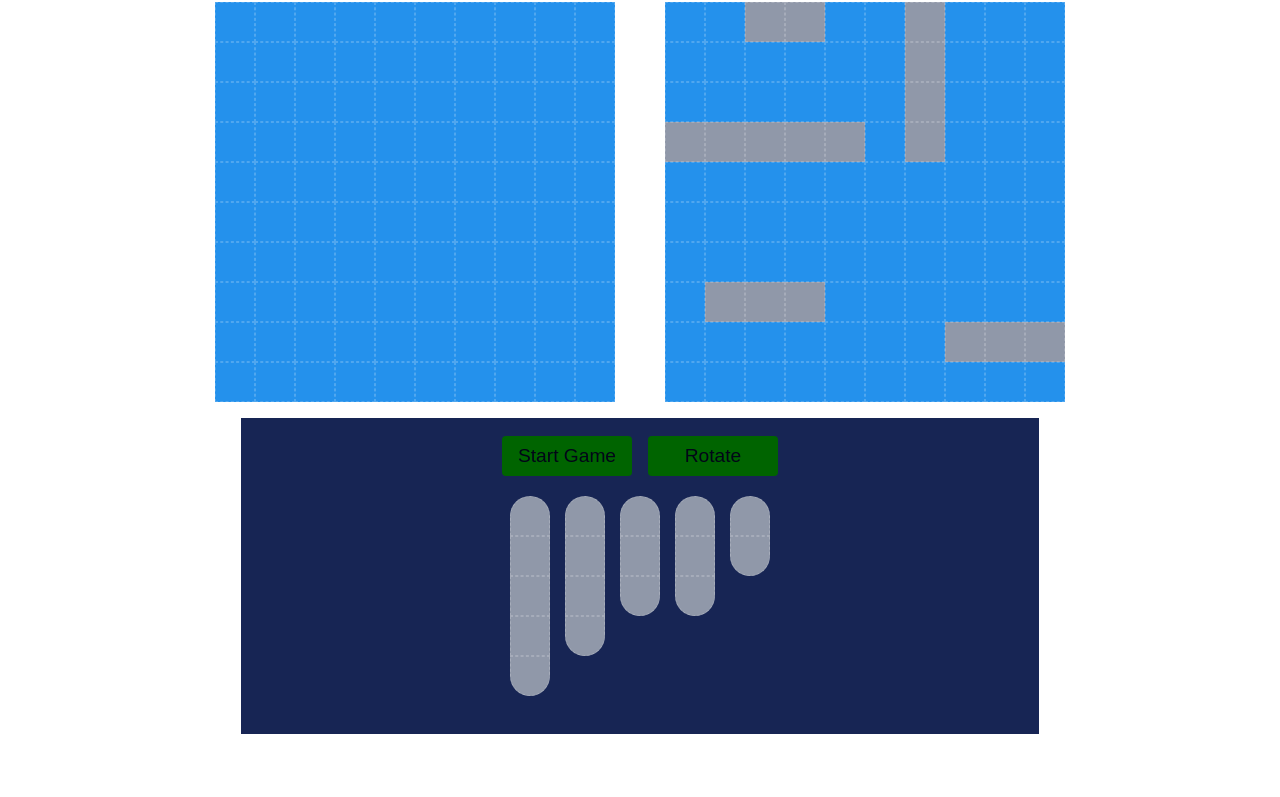
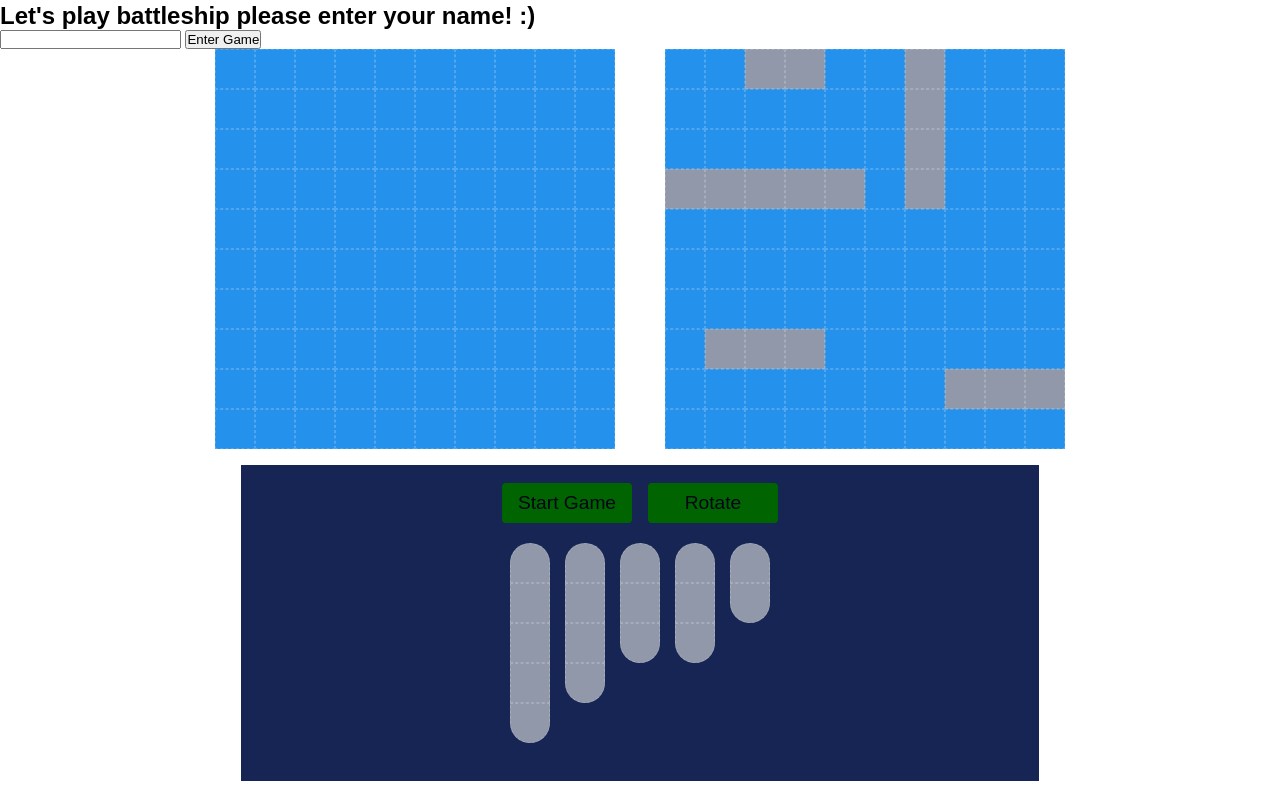
Before and after one commit to BrandonLunaCastro/Battleship-Game-2.0, a website built with webpack: page src/index.html in a window 1280 px wide. Shown: the part 120-917 px from the top of the page. Before the commit the page ends 870 px from the top, so only its background shows below. Built offline with nearby package versions, Linux system fonts and the light colour scheme; a web font is replaced by a local one.

Commit message:
feat: add article start window

```diff
--- a/src/index.html
+++ b/src/index.html
@@ -7,10 +7,21 @@
 </head>
 <body>
     <h1>Battleship</h1>
+    <article class="start__window ">
+        <div class="enter__player">
+            <h2 class="welcome">Let's play battleship please enter your name! :)</h2>
+            <div class="user">
+                <input type="text" name="user__name" id="user__name" class="user__name" required>
+                <button type="button" id="enter__game" >Enter Game</button>
+            </div>
+        </div>
+    </article>
     <p class="turn"></p>
     <article class="modal is-close">
-        <h2 class="winner">winner</h2>
-        <button type="button" id="restart">Restart Game</button>
+        <div class="modal__content ">
+            <h2 class="winner">The winner is </h2>
+            <button type="button" id="restart">Restart Game</button>
+        </div>
     </article>
     <article class="boards">
         <section class="humanBoard "></section>
```
